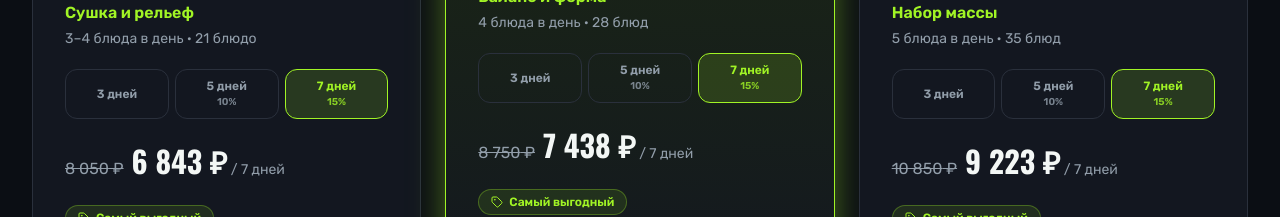
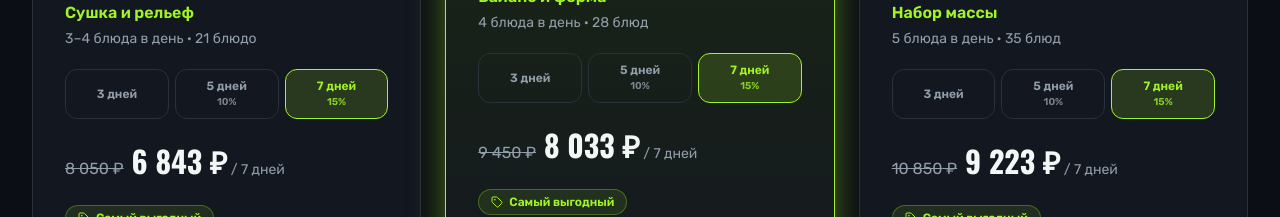
Before and after one commit to pr-poehali-dev/fitness-meal-delivery, a React (Vite) app: page / in a window 1280 px wide. Shown: the part 4840-5057 px from the top of the page. Built offline with nearby package versions, Linux system fonts and the light colour scheme.

Commit message:
feat: пересчет тарифов на 2000 калорий

```diff
--- a/src/pages/Index.tsx
+++ b/src/pages/Index.tsx
@@ -47,9 +47,9 @@ const plans = [
     mealsPerDay: 4,
     popular: true,
     options: [
-      { days: 3, meals: 12, label: 'Базовый',         discount: null,  old: null,      price: '3 750' },
-      { days: 5, meals: 20, label: 'Скидка 10%',       discount: '10%', old: '6 250',   price: '5 625' },
-      { days: 7, meals: 28, label: 'Самый выгодный',   discount: '15%', old: '8 750',   price: '7 438' },
+      { days: 3, meals: 12, label: 'Базовый',         discount: null,  old: null,      price: '4 050' },
+      { days: 5, meals: 20, label: 'Скидка 10%',       discount: '10%', old: '6 750',   price: '6 075' },
+      { days: 7, meals: 28, label: 'Самый выгодный',   discount: '15%', old: '9 450',   price: '8 033' },
     ],
   },
   {
```
